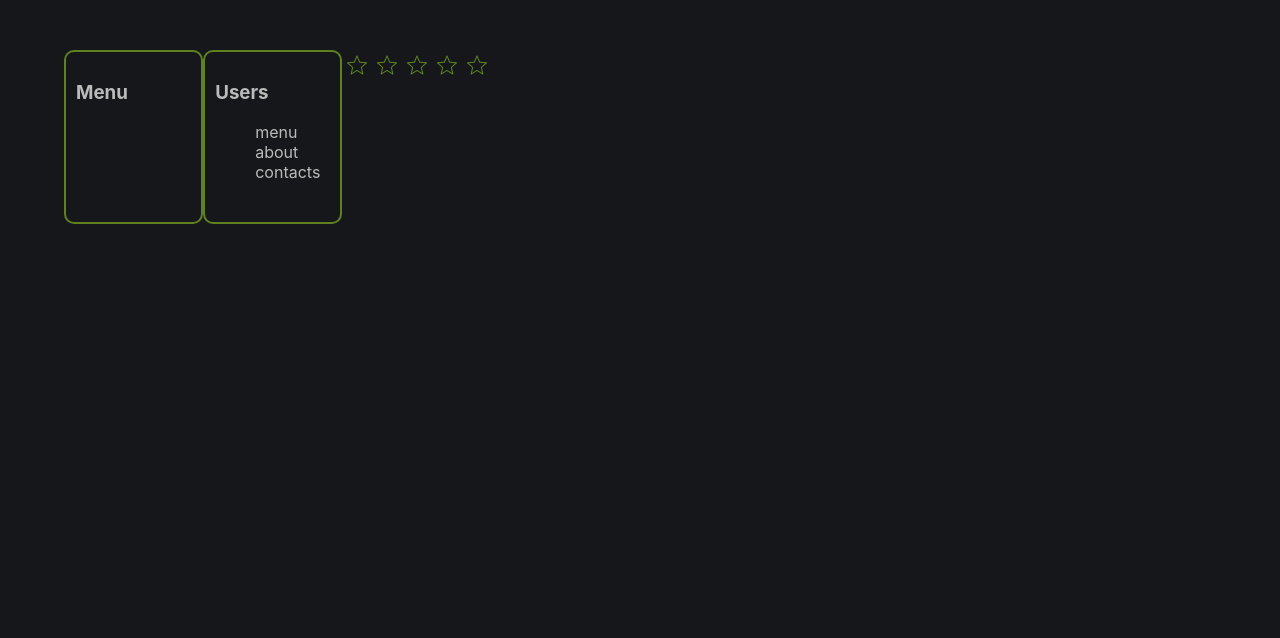
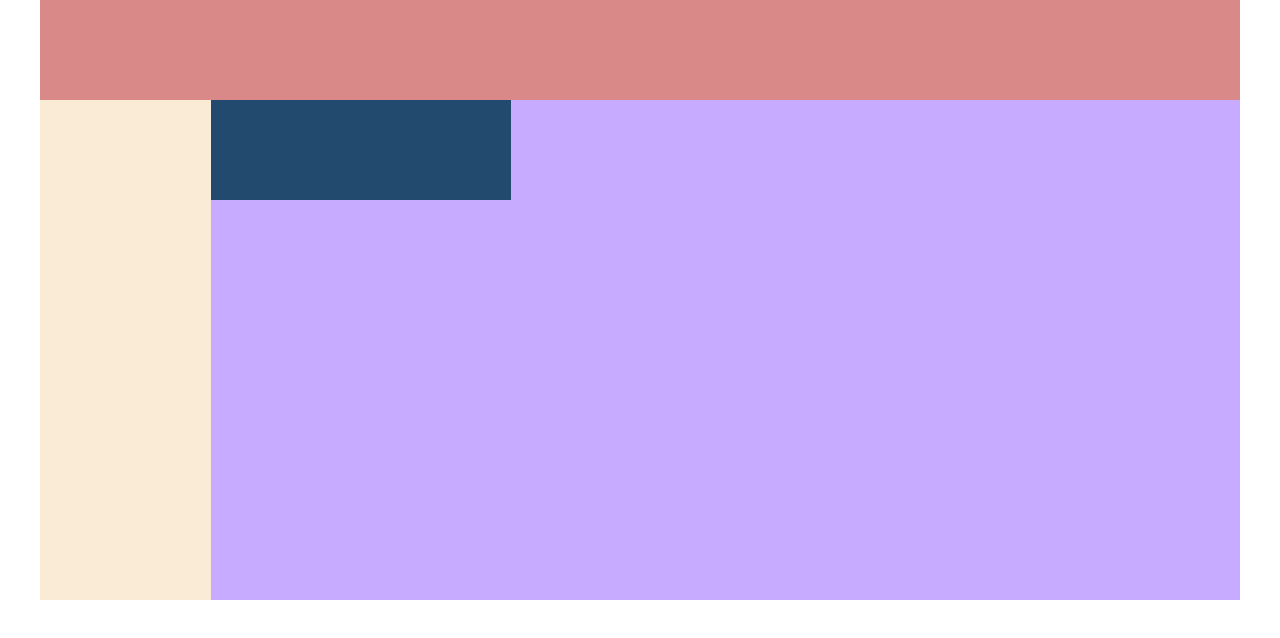
Before and after one commit to splinshady/samurai-way, a React (Create React App) app: page /profile in a window 1280 px wide. Shown: the top 638 px of the page. Built offline with nearby package versions, Linux system fonts and the light colour scheme.

Commit message:
feat: add base components

```diff
--- a/src/App.css
+++ b/src/App.css
@@ -1,17 +1,14 @@
 body {
-    background-color: #16171b;
-    color: #bbbbbb;
 }
 
 ul {
     list-style-type: none;
 }
 
-.App {
+.container {
+    display: flex;
+    width: 1200px;
     margin: 0 auto;
-    width: 90vw;
-    display: flex;
-    padding-top: 50px;
 }
 
 .star {
--- a/src/App.tsx
+++ b/src/App.tsx
@@ -1,15 +1,17 @@
 import React from 'react';
 import './App.css';
-import Rating from "./components/Rating";
-import Accordion from "./components/Accordion";
-
+import Header from "./components/header/Header";
+import Navbar from "./components/navbar/Navbar";
+import Profile from "./components/profile/Profile";
 
 function App() {
   return (
     <div className="App">
-        <Accordion titleForAccordion={'Menu'} collapsed={true}/>
-        <Accordion titleForAccordion={'Users'} collapsed={false}/>
-        <Rating valueOfStar={5}/>
+        <Header />
+        <div className="container">
+            <Navbar />
+            <Profile />
+        </div>
     </div>
   );
 }
--- /dev/null
+++ b/src/components/header/Header.module.css
@@ -0,0 +1,6 @@
+.header {
+    margin: 0 auto;
+    width: 1200px;
+    height: 100px;
+    background-color: #da8989;
+}
--- /dev/null
+++ b/src/components/header/Header.tsx
@@ -0,0 +1,12 @@
+import React from 'react';
+import style from './Header.module.css';
+
+const Header = () => {
+    return (
+        <header className={style.header}>
+
+        </header>
+    );
+};
+
+export default Header;
--- /dev/null
+++ b/src/components/navbar/Navbar.module.css
@@ -0,0 +1,5 @@
+.navbar {
+    width: 200px;
+    height: 500px;
+    background-color: antiquewhite;
+}
--- /dev/null
+++ b/src/components/navbar/Navbar.tsx
@@ -0,0 +1,12 @@
+import React from 'react';
+import style from './Navbar.module.css';
+
+const Navbar = () => {
+    return (
+        <nav className={style.navbar}>
+
+        </nav>
+    );
+};
+
+export default Navbar;
--- /dev/null
+++ b/src/components/profile/Profile.module.css
@@ -0,0 +1,5 @@
+.profile {
+    width: 100%;
+    height: 500px;
+    background-color: #c7abff;
+}
--- /dev/null
+++ b/src/components/profile/Profile.tsx
@@ -0,0 +1,13 @@
+import React from 'react';
+import style from './Profile.module.css';
+import Post from "./myPosts/post/Post";
+
+const Profile = () => {
+    return (
+        <div className={style.profile}>
+            <Post />
+        </div>
+    );
+};
+
+export default Profile;
--- /dev/null
+++ b/src/components/profile/myPosts/post/Post.module.css
@@ -0,0 +1,5 @@
+.post {
+    width: 300px;
+    height: 100px;
+    background-color: #214a6e;
+}
--- /dev/null
+++ b/src/components/profile/myPosts/post/Post.tsx
@@ -0,0 +1,12 @@
+import React from 'react';
+import style from './Post.module.css';
+
+const Post = () => {
+    return (
+        <div className={style.post}>
+
+        </div>
+    );
+};
+
+export default Post;
```
